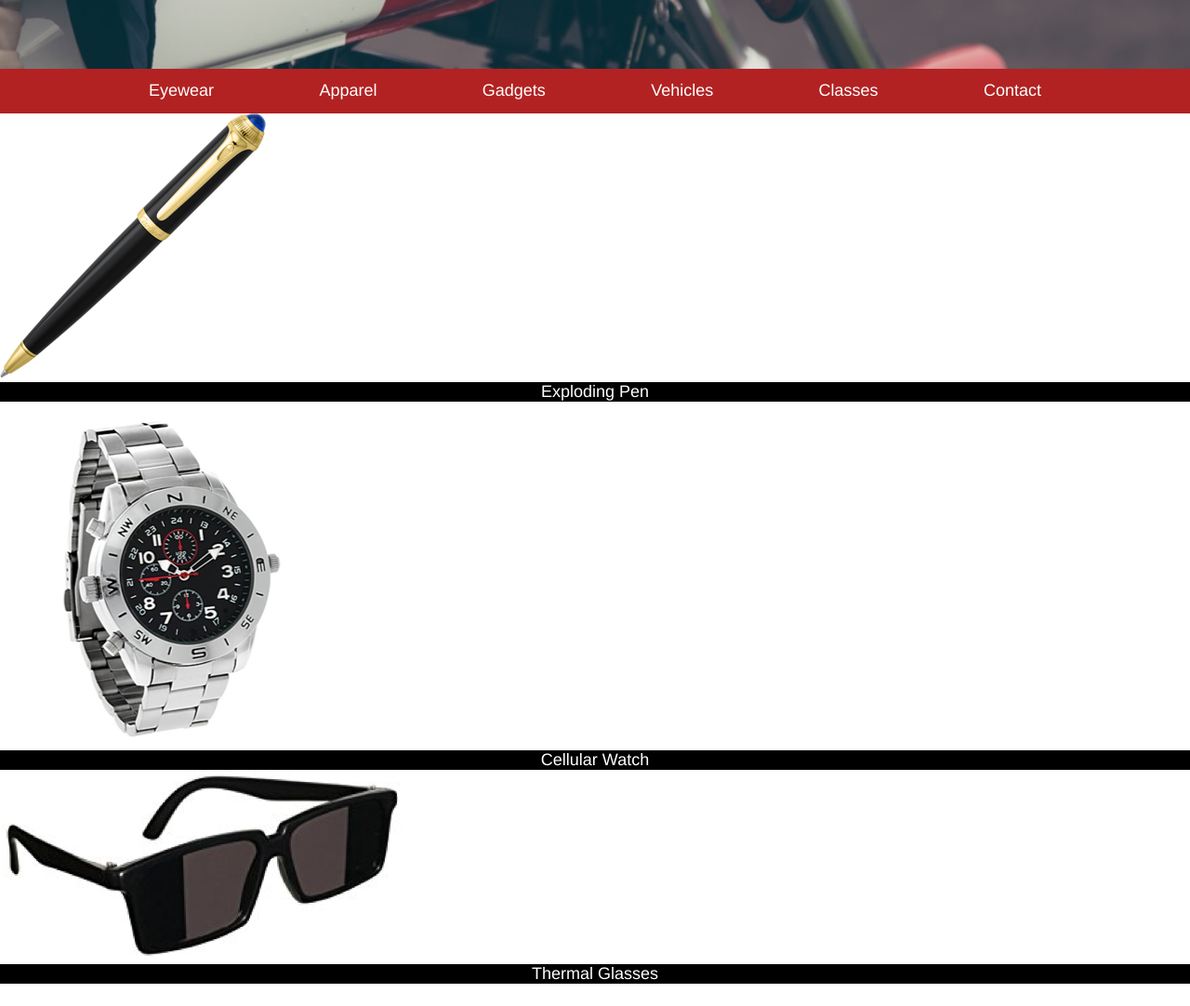
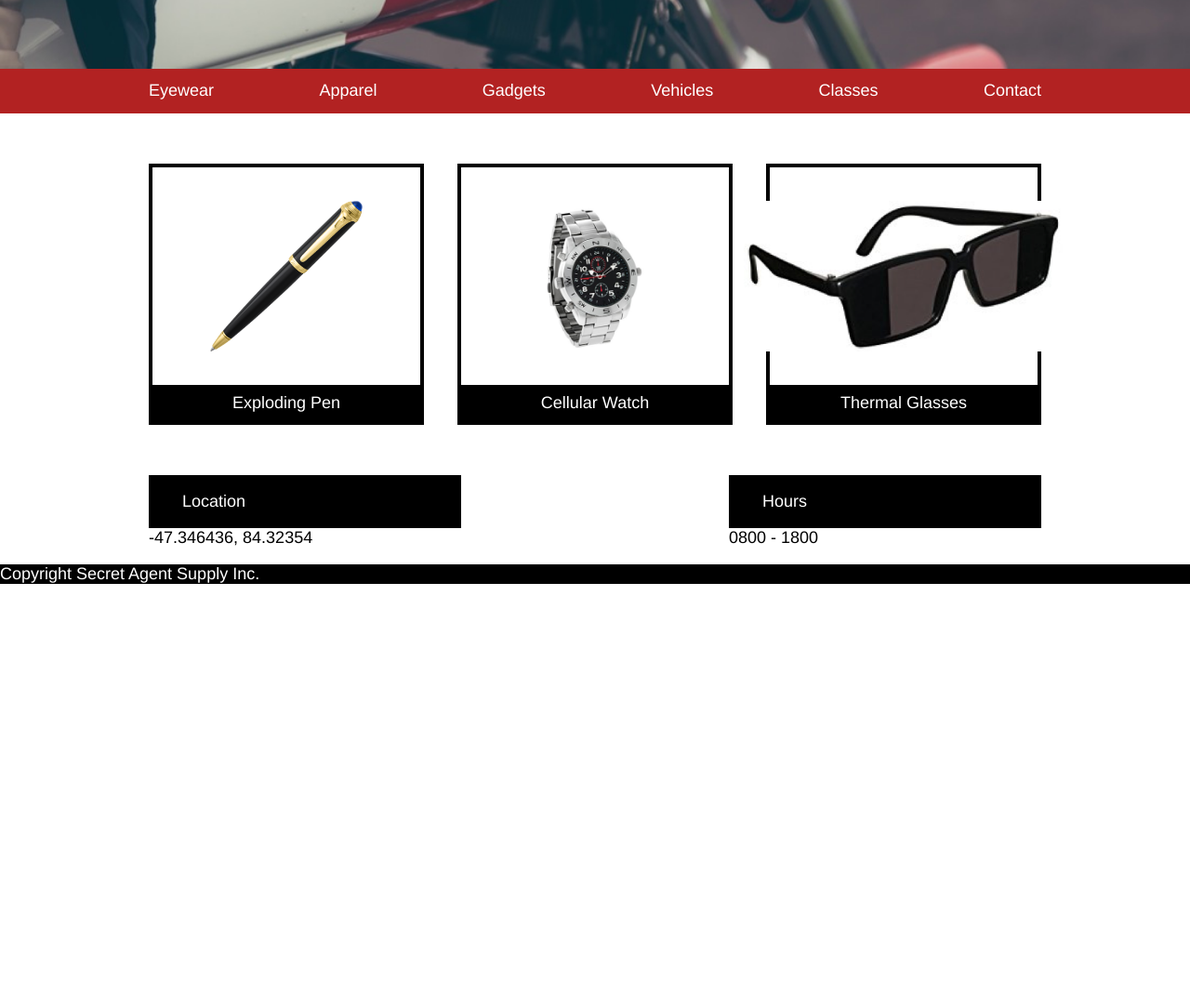
Before and after one commit to Densetsu1/SecretAgentSupply, a plain HTML site: page index.html in a window 1280 px wide. Shown: the part 427-1509 px from the top of the page at 93% size. After the commit the page ends 1073 px from the top, so only its background shows below. Drawn offline with Linux system fonts and the light colour scheme.

Commit message:
Contents style added and html corrcetions

```diff
--- a/index.html
+++ b/index.html
@@ -39,34 +39,45 @@
     </header>
 
     <!--Content Section-->
-    <div>
+    <div class="contents">
       <!--Products-->
-      <div>
+      <div class="container">
+        <div class="products">
           <!--Pen-->
-        <div>
+          <div class="product">
+            <div class="image">
               <img src="./resources/images/pen.png" alt="Spy Pen" />
+            </div>
             <div class="textBox productName">Exploding Pen</div>
           </div>
           <!--Watch-->
-        <div>
+          <div class="product">
+            <div class="image">
               <img src="./resources/images/watch.png" alt="Spy Watch" />
+            </div>
             <div class="textBox productName">Cellular Watch</div>
           </div>
           <!--Glasses-->
-        <div>
+          <div class="product">
+            <div class="image">
               <img src="./resources/images/glasses.png" alt="Spy Glasses" />
+            </div>
             <div class="textBox productName">Thermal Glasses</div>
           </div>
         </div>
+      </div>
+
       <!--Store Infomation-->
-      <div>
-        <div>
-          <div>Location</div>
-          <p>-47.346436, 84.32354</p>
+      <div class="container">
+        <div class="store">
+          <div class="info">
+            <div class="textBox">Location</div>
+            <span>-47.346436, 84.32354</span>
           </div>
-        <div>
-          <div>Hours</div>
-          <p>0800 - 1800</p>
+          <div class="info">
+            <div class="textBox">Hours</div>
+            <span>0800 - 1800</span>
+          </div>
         </div>
       </div>
     </div>
--- a/resources/css/style.css
+++ b/resources/css/style.css
@@ -86,9 +86,48 @@ ul{
 
 /*---------------------------------------------------------------------------*/
 /*Content styles*/
+.products,
+.store{
+  display: flex;
+  justify-content: space-between;
+  margin-top: 3rem;
+}
+
+/*Products*/
+.product{
+  border: 4px solid Black;
+  width: 30%;
+}
+
+.image{
+  display: flex;
+  justify-content: center;
+  align-items: center;
+  height: 9rem;
+  padding: 2rem 0;
+}
+
+.product img{
+  height: 9rem;
+  padding: 2rem 0;
+}
 
 .productName{
   text-align: center;
+  padding: 0.5rem 0;
+}
+
+/*Store Info*/
+.info{
+  width: 35%;
+}
+
+.info .textBox{
+  padding: 1rem 0 1rem 2rem;
+}
+
+.info span{
+  color: Black;
 }
 
 /*---------------------------------------------------------------------------*/
```
Lines whose indentation alone changed are shown as unchanged.
